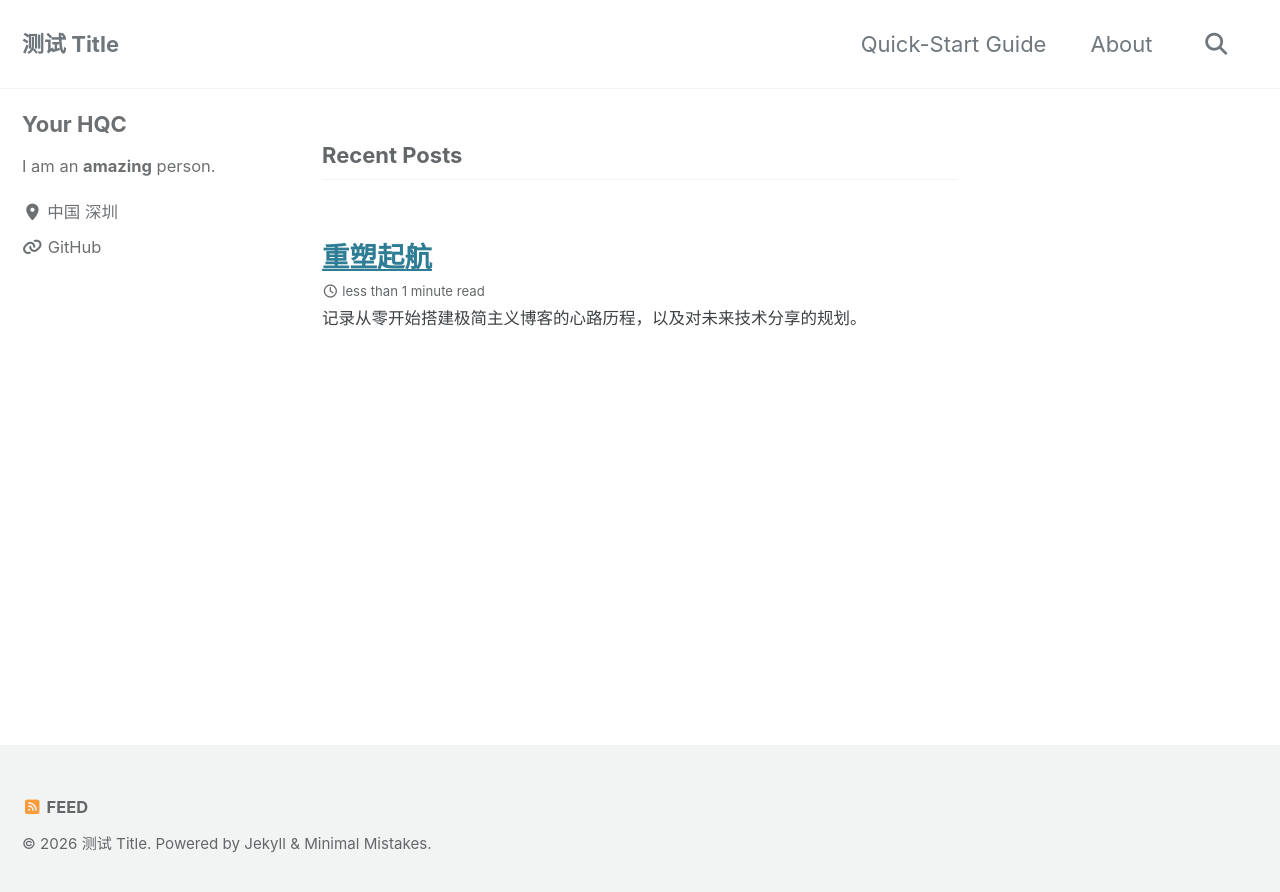
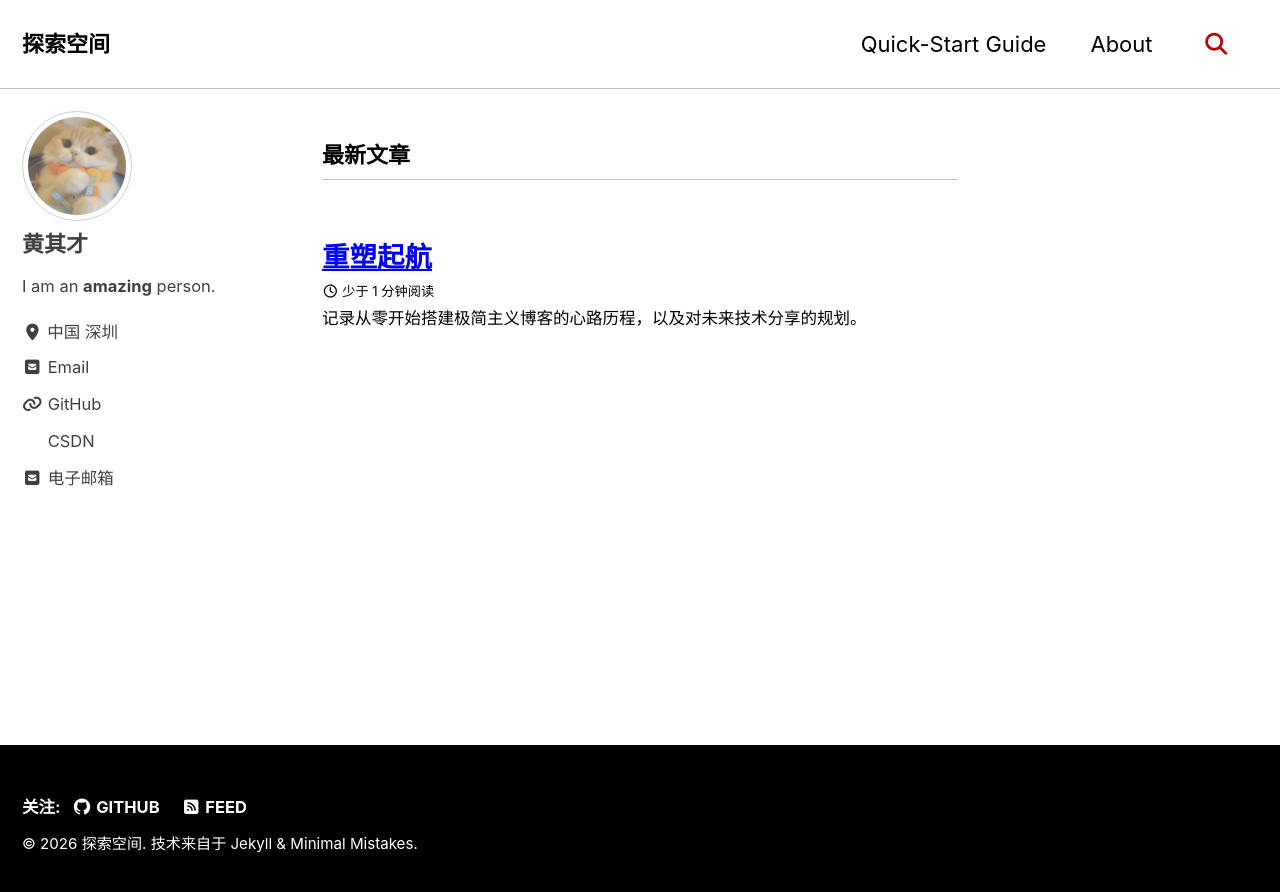
Before and after one commit to summerccc/summerccc.github.io, a Jekyll site: the page built from index.html, in a window 1280 px wide. Shown: the top 892 px of the page. Built offline with Jekyll 4.4.1, drawn with Linux system fonts in a browser that asks for light colours; cached includes are drawn as plain includes; the list of posts is cut into pages by our own code.

```diff
--- a/_config.yml
+++ b/_config.yml
@@ -1,35 +1,33 @@
 # Theme Settings
-#
-# Review documentation to determine if you should use `theme` or `remote_theme`
 # https://mmistakes.github.io/minimal-mistakes/docs/quick-start-guide/#installing-the-theme
 
 # theme                  : "minimal-mistakes-jekyll"
 # remote_theme           : "mmistakes/minimal-mistakes"
-minimal_mistakes_skin    : "default" # "air", "aqua", "contrast", "dark", "dirt", "neon", "mint", "plum", "sunrise"
+minimal_mistakes_skin    : "contrast" # "air", "aqua", "contrast", "dark", "dirt", "neon", "mint", "plum", "sunrise"
 
 # Site Settings
-locale                   : "zh-US"
+locale                   : "zh-CN"
 rtl                      : # true, false (default) # turns direction of the page into right to left for RTL languages
-title                    : "测试 Title"
+title                    : "探索空间"
 title_separator          : "-"
 subtitle                 : # site tagline that appears below site title in masthead
-name                     : "HQC 深大"
+name                     : "黄其才"
 description              : "An amazing website."
 url                      : "https://summerccc.github.io"
 baseurl                  : # the subpath of your site, e.g. "/blog"
-repository               : # GitHub username/repo-name e.g. "mmistakes/minimal-mistakes"
-teaser                   : # path of fallback teaser image, e.g. "/assets/images/500x300.png"
+repository               : "summerccc/summerccc.github.io"
+teaser                   : "/assets/images/src/c-logo.png"
 logo                     : # path of logo image to display in the masthead, e.g. "/assets/images/88x88.png"
 masthead_title           : # overrides the website title displayed in the masthead, use " " for no title
 # 找到基础配置部分
 mathjax                  : true
 breadcrumbs              : # true, false (default)
 words_per_minute         : 400
-enable_copy_code_button  : # true, false (default)
+enable_copy_code_button  : true
 copyright                : # "copyright" name, defaults to site.title
 copyright_url            : # "copyright" URL, defaults to site.url
 comments:
-  provider               : # false (default), "disqus", "discourse", "facebook", "staticman", "staticman_v2", "utterances", "giscus", "custom"
+  provider               : "giscus"
   disqus:
     shortname            : # https://help.disqus.com/customer/portal/articles/466208-what-s-a-shortname-
   discourse:
@@ -43,17 +41,17 @@ comments:
     theme                : # "github-light" (default), "github-dark"
     issue_term           : # "pathname" (default)
   giscus:
-    repo_id              : # Shown during giscus setup at https://giscus.app
-    category_name        : # Full text name of the category
-    category_id          : # Shown during giscus setup at https://giscus.app
-    discussion_term      : # "pathname" (default), "url", "title", "og:title"
-    reactions_enabled    : # '1' for enabled (default), '0' for disabled
-    theme                : # "light" (default), "dark", "dark_dimmed", "transparent_dark", "preferred_color_scheme"
-    strict               : # 1 for enabled, 0 for disabled (default)
-    input_position       : # "top", "bottom" # The comment input box will be placed above or below the comments
-    emit_metadata        : # 1 for enabled, 0 for disabled (default) # https://github.com/giscus/giscus/blob/main/ADVANCED-USAGE.md#imetadatamessage
-    lang                 : # "en" (default)
-    lazy                 : # true, false # Loading of the comments will be deferred until the user scrolls near the comments container.
+    repo_id              : "MDEwOlJlcG9zaXRvcnkyOTgxNDgyOTQ="
+    category_name        : "Announcements"
+    category_id          : "DIC_kwDOEcVhxs4C3aNz"
+    discussion_term      : "pathname"
+    reactions_enabled    : '1'
+    theme                : "light"
+    strict               : "0"
+    input_position       : "top"
+    emit_metadata        : "0"
+    lang                 : "zh-CN"
+    lazy                 : true
   staticman:
     branch               : # "master"
     endpoint             : # "https://{your Staticman v3 API}/v3/entry/github/"
@@ -77,8 +75,8 @@ google:
   search_engine_id       : # YOUR_SEARCH_ENGINE_ID
   instant_search         : # false (default), true
 # SEO Related
-google_site_verification :
-bing_site_verification   :
+google_site_verification : "HyTiCyW9DLLLhmZKb2uQXIGFKdtoRG55o5s4D8K21LA"
+bing_site_verification   : "2B08B6EB09C3548164515F42C062AEE6"
 naver_site_verification  :
 yandex_site_verification :
 baidu_site_verification  :
@@ -108,21 +106,21 @@ analytics:
 
 # Site Author
 author:
-  name             : "Your HQC"
-  avatar           : # path of avatar image, e.g. "/assets/images/bio-photo.jpg"
+  name             : "黄其才"
+  avatar           : "/assets/images/src/bio-photo.jpg"
   bio              : "I am an **amazing** person."
   location         : "中国 深圳"
-  email            :
+  email            : "qicaihuang@foxmail.com"
   links:
     - label: "Email"
       icon: "fas fa-fw fa-envelope-square"
-      # url: "mailto:your.name@email.com"
+      url: "mailto:qicaihuang@foxemail.com"
     - label: "GitHub"
       icon: "fas fa-fw fa-link"
       url: "https://github.com/summerccc"
-    - label: "Twitter"
-      icon: "fab fa-fw fa-twitter-square"
-      # url: "https://twitter.com/"
+    - label: "CSDN"
+      icon: "fab fa-fw fa-CSDN-square"
+      url: "https://blog.csdn.net/CHQC388/"
     - label: "Facebook"
       icon: "fab fa-fw fa-facebook-square"
       # url: "https://facebook.com/"
@@ -141,15 +139,15 @@ footer:
       # url:
     - label: "GitHub"
       icon: "fab fa-fw fa-github"
+      url: "https://github.com/summerccc"
+      # - label: "GitLab"
+      # icon: "fab fa-fw fa-gitlab"
       # url:
-    - label: "GitLab"
-      icon: "fab fa-fw fa-gitlab"
+      # - label: "Bitbucket"
+      # icon: "fab fa-fw fa-bitbucket"
       # url:
-    - label: "Bitbucket"
-      icon: "fab fa-fw fa-bitbucket"
-      # url:
-    - label: "Instagram"
-      icon: "fab fa-fw fa-instagram"
+      # - label: "Instagram"
+      # icon: "fab fa-fw fa-instagram"
       # url:
   since: "2026"
 
@@ -311,9 +309,9 @@ defaults:
       path: ""
       type: posts
     values:
-      layout: single
-      author_profile: true
-      read_time: true
-      comments: # true
-      share: true
-      related: true
+      layout: single   # 使用单栏文章布局
+      author_profile: true # 默认显示左侧个人资料
+      read_time: true  # 显示阅读时间
+      comments: true   # 开启评论
+      share: true      # 默认社交分享按钮
+      related: true    # 在文末推荐文章
```
Also changed, not shown: assets/images/src/bio-photo.jpg (added), assets/images/src/c-logo.png (added).
